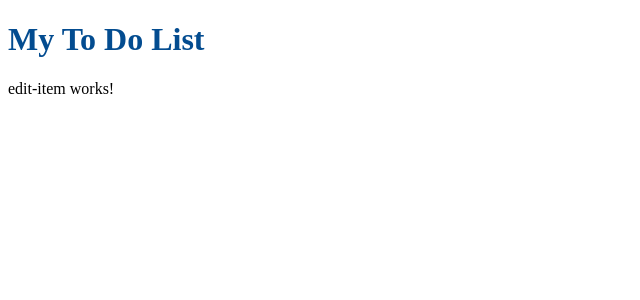
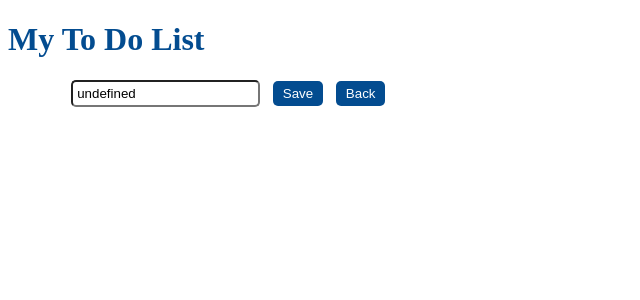
Before and after one commit to alexlamb10/todo-list, an Angular app in the folder frontend/: page /edit/1 in a window 1280 px wide. Shown: the top 300 px of the page, without its empty margins (0-640 px from the left). Built offline with nearby package versions, Linux system fonts and the light colour scheme; no server answers.

Commit message:
Added form to edit an item

```diff
--- a/frontend/src/app/edit-item/edit-item.component.css
+++ b/frontend/src/app/edit-item/edit-item.component.css
@@ -0,0 +1,16 @@
+.box{
+    padding: 4px;
+    border-radius: 5px;
+    margin-left: 5%;
+
+}
+.button{
+    background-color: rgb(3, 76, 144);
+    border: none;
+    border-radius: 5px;
+    padding: 5px 10px;
+    margin-left: 1%;
+    color: white;
+    cursor: pointer;
+    margin-left:1%;
+}
--- a/frontend/src/app/edit-item/edit-item.component.html
+++ b/frontend/src/app/edit-item/edit-item.component.html
@@ -1 +1,7 @@
-<p>edit-item works!</p>
+
+<div>
+    <input class="box" type="text" [value]="item$.value.task">
+    <button class="button" [id]="item$.value.id">Save</button>
+    <button class="button" routerLink="/">Back</button>
+
+</div>
```
Also changed, not shown: frontend/src/app/edit-item/edit-item.component.ts (+2 -18 lines), 1 other file (tests, documents, lock files or other folders).
